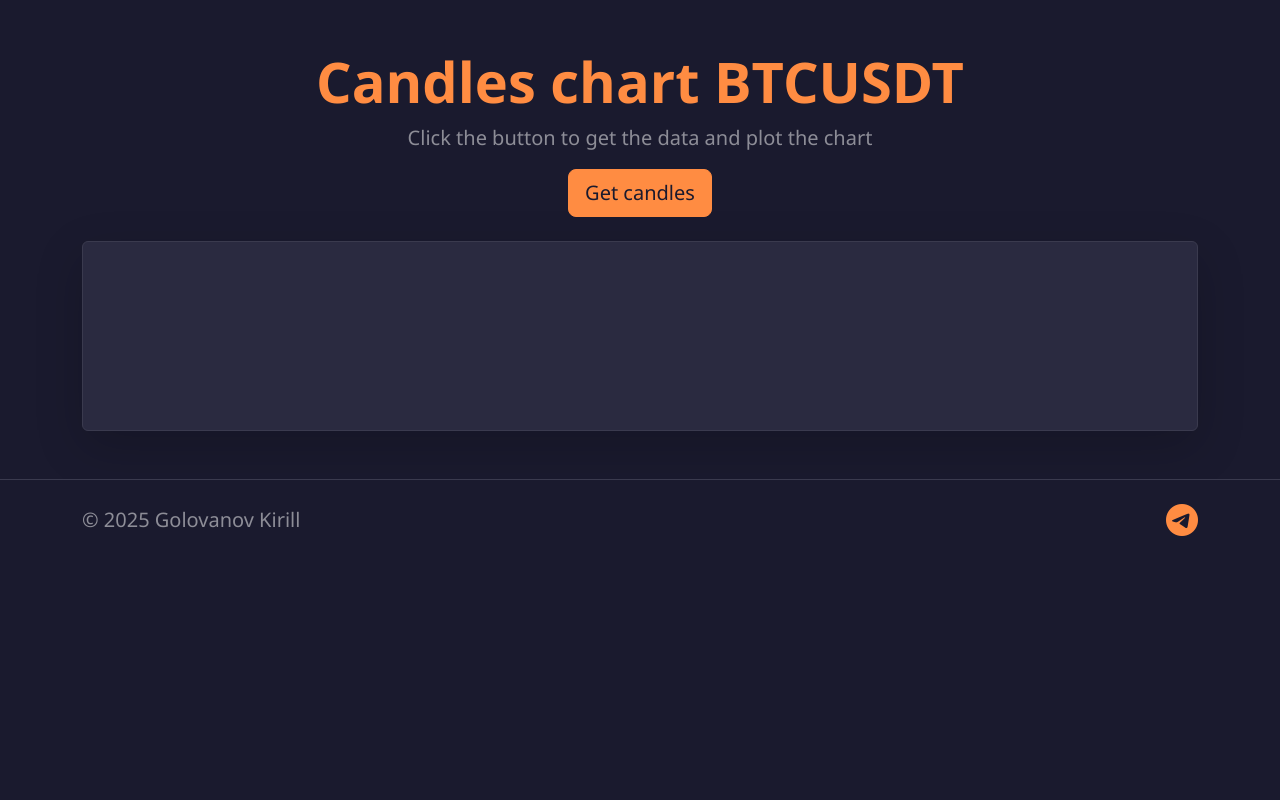
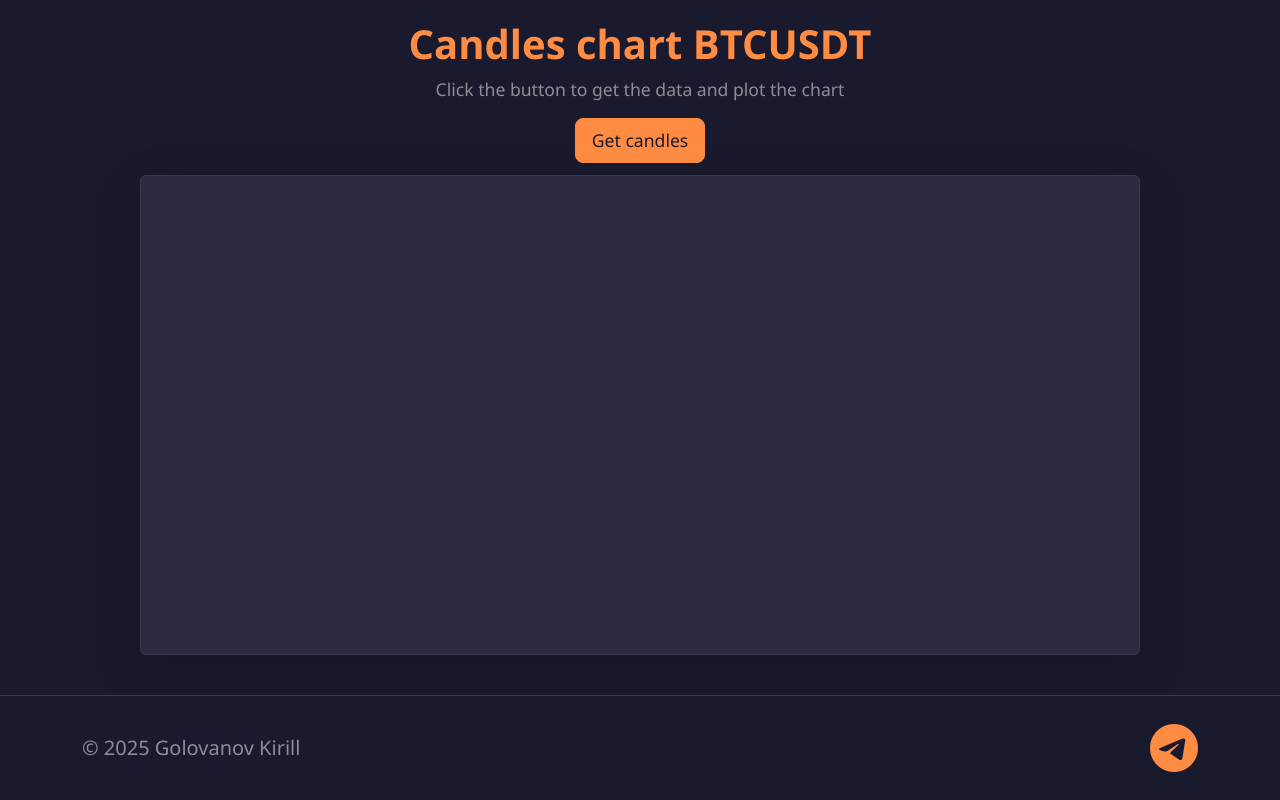
Before and after one commit to Kir32Ill/CandlesChartBITCUSDT, a plain HTML site: page index.html in a window 1280 px wide. Both pictures are taken after a click on the button "Get candles". Drawn offline with Linux system fonts and the light colour scheme; no server answers.

Commit message:
Changing main files

```diff
--- a/index.html
+++ b/index.html
@@ -11,13 +11,13 @@
     <script src="script.js" defer></script>
 </head>
 <body class="bg-dark-blue text-light">
-    <main class="container my-5">
-        <div class="text-center mb-4">
-            <h1 class="display-4 fw-bold text-soft-orange">Candles chart BTCUSDT</h1>
-            <p class="lead text-white-50">Click the button to get the data and plot the chart</p>
-            <button class="btn btn-soft-orange btn-lg">Get candles</button>
+    <main class="container">
+        <div class="text-center" id="headerSection">
+            <h1 class="display-4 fw-bold text-soft-orange" id="mainTitle">Candles chart BTCUSDT</h1>
+            <p class="lead text-white-50" id="subTitle">Click the button to get the data and plot the chart</p>
+            <button class="btn btn-soft-orange btn-lg" id="getDataButton">Get candles</button>
         </div>
-        <div id="chartContainer" class="shadow-lg p-3 mb-5 bg-dark-blue-light rounded">
+        <div id="chartContainer" class="shadow-lg p-3 mb-5 bg-dark-blue-light rounded" style="display: none;">
             <canvas id="priceChart"></canvas>
         </div>
     </main>
@@ -31,7 +31,7 @@
                 <ul class="nav col-md-4 justify-content-end list-unstyled d-flex">
                     <li class="ms-3">
                         <a class="text-soft-orange" href="https://t.me/KrGl89">
-                            <i class="bi bi-telegram" style="font-size: 2rem;"></i>
+                            <i class="bi bi-telegram" style="font-size: 3rem;"></i>
                         </a>
                     </li>
                 </ul>
--- a/script.js
+++ b/script.js
@@ -1,6 +1,7 @@
 const requestURL = "https://api-testnet.bybit.com/v5/market/kline",
     dataFromButtons = document.querySelector('button'),
     ctx = document.getElementById('priceChart').getContext('2d'),
+    chartContainer = document.getElementById('chartContainer');
     params = {
         category: 'linear',
         symbol: 'BTCUSDT',
@@ -10,24 +11,49 @@ const requestURL = "https://api-testnet.bybit.com/v5/market/kline",
     queryString = new URLSearchParams(params).toString(),
     fullUrl = `${requestURL}?${queryString}`;
 
-dataFromButtons.addEventListener('click',
-candles);
+let myChart = null;
+
+dataFromButtons.addEventListener('click', candles);
+
 async function candles() {
+    if (chartContainer.classList.contains('visible')) {
+        chartContainer.classList.remove('visible');
+        await new Promise( resolve => setTimeout(resolve, 300) );
+    }
+
+    if ( !headerSection.classList.contains('small') ) {
+        headerSection.classList.add('small');
+    }
+
+    chartContainer.style.display = 'block';
+    setTimeout(() => {
+        chartContainer.classList.add('visible');
+    }, 10);
+
     const response = await fetch(fullUrl);
-        if(!response.ok){
+    if (!response.ok) {
         console.log('error');
+        alert(`Ошибка: ${response.status} ${response.statusText}`)
+        return;
     }
+
     const data = await response.json(),
         candles = data.result.list;
-            highPrices = candles.map( candle => parseFloat(candle[2]) ) //>list[2]: highPrice
+        highPrices = candles.map(candle => parseFloat(candle[2])); // list[2]: highPrice
         labels = candles.map((_, index) => `Candle ${index + 1}`);
-        new Chart(ctx, {
+
+    if (myChart) {
+        myChart.data.labels = labels;
+        myChart.data.datasets[0].data = highPrices;
+        myChart.update();
+    } else {
+        myChart = new Chart(ctx, {
             type: 'line',
             data: {
                 labels: labels,
                 datasets: [
                     {
-                  label: 'BITCUSDT High Price',
+                        label: 'BTCUSDT High Price',
                         data: highPrices,
                         backgroundColor: 'rgba(255, 140, 66, 0.2)',
                         borderColor: '#ff8c42',
@@ -70,6 +96,8 @@ async function candles() {
             }
         });
     }
-const copy =document.getElementById("copyrights");
+}
+
+const copy = document.getElementById("copyrights");
 let year = new Date();
-copy.textContent= `© ${year.getFullYear()} Golovanov Kirill`;
+copy.textContent = `© ${year.getFullYear()} Golovanov Kirill`;
--- a/styles.css
+++ b/styles.css
@@ -2,6 +2,11 @@ body {
     font-family: 'Segoe UI', Verdana, sans-serif;
     background-color: #1a1a2e;
     color: #e0e0e0;
+    display: flex;
+    flex-direction: column;
+    min-height: 100vh;
+    margin: 0;
+    position: relative;
 }
 
 .text-soft-orange {
@@ -21,26 +26,65 @@ body {
     transform: translateY(-3px);
 }
 
+#headerSection {
+    position: absolute;
+    top: 50%;
+    left: 50%;
+    transform: translate(-50%, -50%);
+    transition: all 0.5s ease;
+    width: 100%;
+    text-align: center;
+}
+
+#headerSection.small {
+    top: 20px;
+    transform: translateX(-50%);
+    transition: all 0.5s ease;
+}
+
+#headerSection.small #mainTitle {
+    font-size: 2.5rem;
+}
+
+#headerSection.small #subTitle {
+    font-size: 1.1rem;
+}
+
+#headerSection.small #getDataButton {
+    font-size: 1.1rem;
+    padding: 0.5rem 1rem;
+}
+
 #chartContainer {
+    position: absolute;
+    top: 50%;
+    left: 50%;
+    transform: translate(-50%, -50%);
+    width: 100%;
+    max-width: 1000px;
+    height: 60vh;
+    margin-top: 15px;;
+    padding: 20px;
     background-color: #2a2a40;
     border: 1px solid #3a3a4e;
     border-radius: 10px;
-    padding: 20px;
-    margin-top: 20px;
+    overflow: hidden;
+    opacity: 0;
+    transition: opacity 0.3s ease;
+    z-index: 5;
 }
 
+#chartContainer.visible {
+    opacity: 1;
+}
 
-.footer {
-    background-color: #1a1a2e;
-    border-top: 1px solid #3a3a4e;
-}
 
 @keyframes pulse {
     0% {
         transform: scale(1);
     }
     50% {
-        transform: scale(1.05);
+        transform: scale(1.1);
     }
     100% {
         transform: scale(1);
@@ -50,3 +94,11 @@ body {
 .btn-soft-orange:active {
     animation: pulse 0.3s ease;
 }
+
+.footer {
+    background-color: #1a1a2e;
+    border-top: 1px solid #3a3a4e;
+    margin-top: auto;
+    position: relative;
+    z-index: 10;
+}
```
Lines whose indentation alone changed are shown as unchanged.
